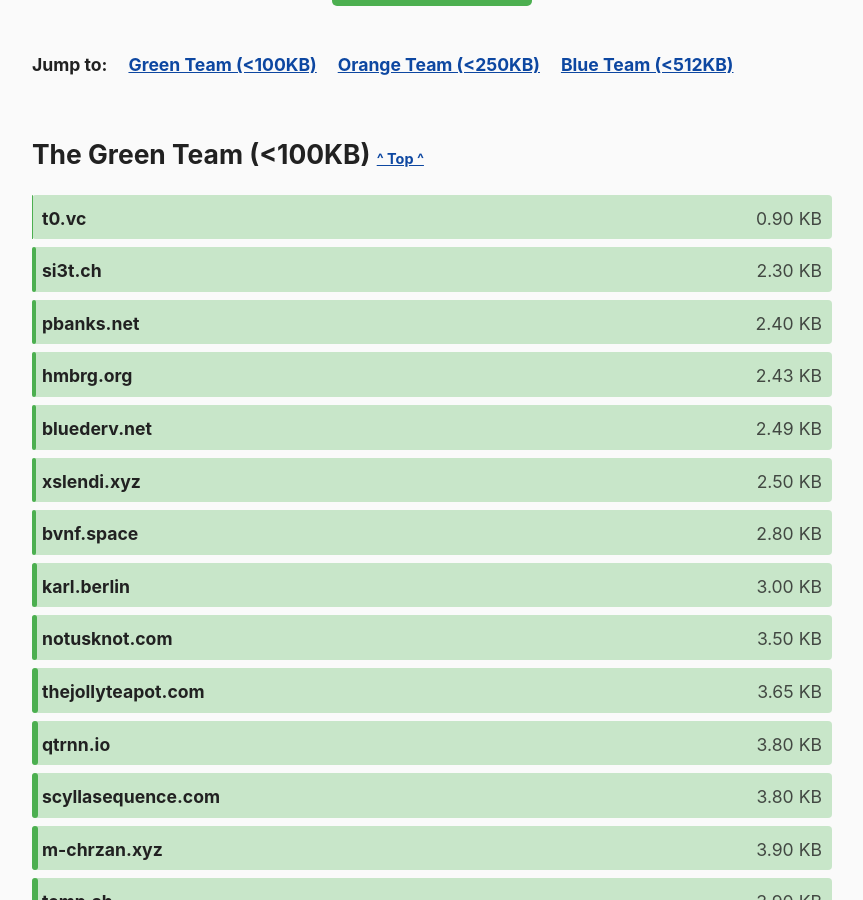
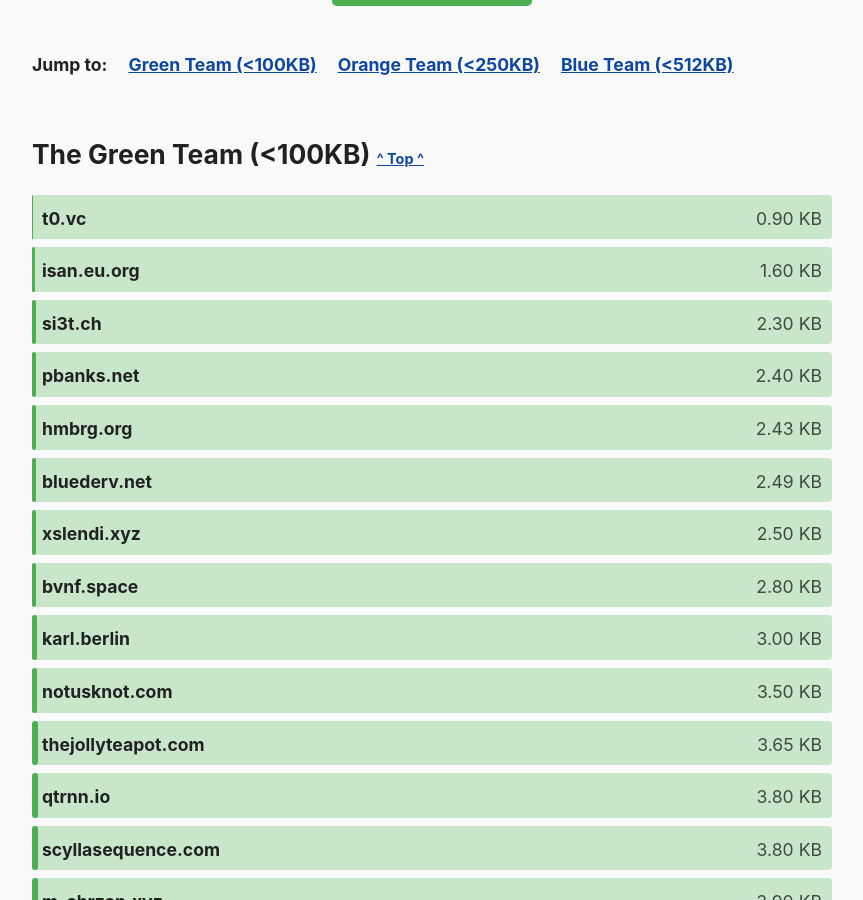
Before and after one commit to kevquirk/512kb.club, a Jekyll site: the page built from index.md, in a window 1280 px wide and 900 px high, scrolled down 852 px. Shown: the whole window, without its empty margins (208-1071 px from the left). Built offline with Jekyll 4.4.1, drawn with Linux system fonts in a browser that asks for light colours.

Commit message:
Update sites.yml

```diff
--- a/_data/sites.yml
+++ b/_data/sites.yml
@@ -2337,3 +2337,8 @@
   url: https://zserge.com/
   size: 20.6
   last_checked: 2022-05-13
+
+- domain: isan.eu.org
+  url: https://isan.eu.org/
+  size: 1.6
+  last_checked: 2022-06-10
```
